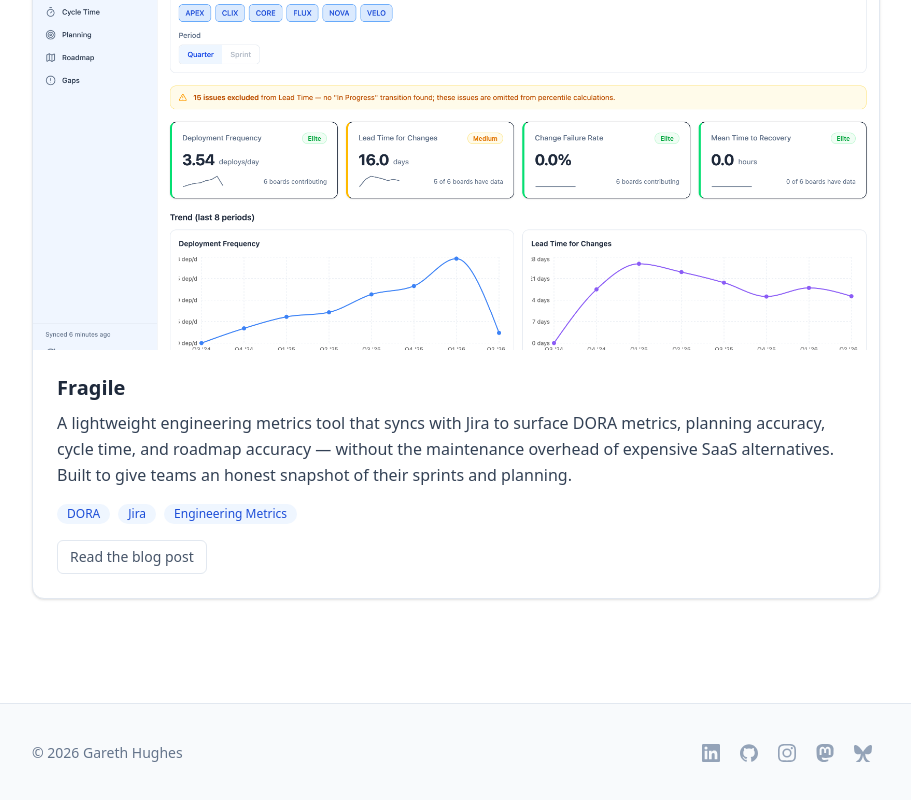
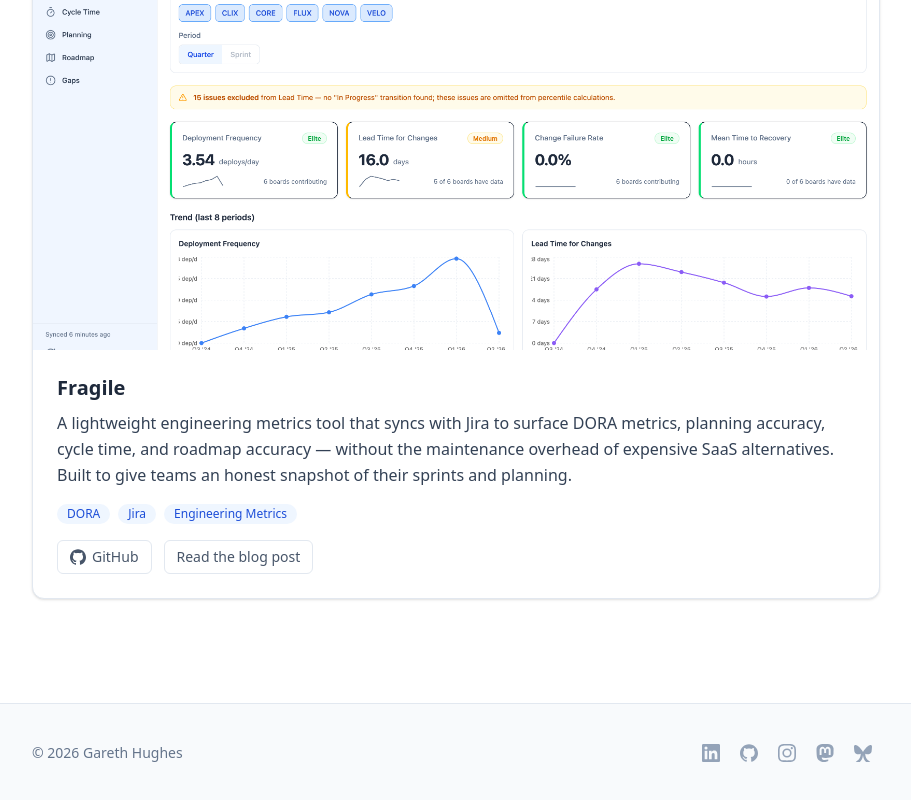
Before and after one commit to garethrhughes/garethhughes.dev, a Next.js app: page /projects in a window 1280 px wide. Shown: the part 967-1767 px from the top of the page, without its empty margins (184-1095 px from the left). Built offline with nearby package versions, Linux system fonts and the light colour scheme.

Commit message:
chore: github links

```diff
--- a/app/projects/page.tsx
+++ b/app/projects/page.tsx
@@ -18,6 +18,7 @@ const projects = [
       'A zero-knowledge, end-to-end encrypted notes app built for people who struggle to focus. Your passphrase never leaves your browser — the server stores only ciphertext. Features markdown editing, collections, tags, file attachments, and an MCP integration for Claude.',
     url: 'https://squirrelnotes.app',
     appUrl: 'https://my.squirrelnotes.app',
+    githubUrl: null as string | null,
     tags: ['Zero-Knowledge', 'E2EE', 'Notes', 'MCP'],
     blogSlug: 'introducing-squirrel-notes',
     image: '/images/screenshot2.png',
@@ -28,6 +29,7 @@ const projects = [
       'A lightweight engineering metrics tool that syncs with Jira to surface DORA metrics, planning accuracy, cycle time, and roadmap accuracy — without the maintenance overhead of expensive SaaS alternatives. Built to give teams an honest snapshot of their sprints and planning.',
     url: null,
     appUrl: null,
+    githubUrl: 'https://github.com/garethrhughes/fragile',
     tags: ['DORA', 'Jira', 'Engineering Metrics'],
     blogSlug: 'introducing-fragile',
     image: '/images/screencapture-localhost-3000-dora-2026-04-15-12_10_43.png',
@@ -98,6 +100,19 @@ export default function ProjectsPage() {
                     Try it free
                   </a>
                 )}
+                {project.githubUrl && (
+                  <a
+                    href={project.githubUrl}
+                    target="_blank"
+                    rel="noopener noreferrer"
+                    className="inline-flex items-center gap-1.5 rounded-md border border-border px-3 py-1.5 text-sm font-medium text-text-tertiary hover:bg-surface-hover hover:text-text-primary transition-colors"
+                  >
+                    <svg viewBox="0 0 24 24" width={16} height={16} fill="currentColor" aria-hidden="true">
+                      <path d="M12 .297c-6.63 0-12 5.373-12 12 0 5.303 3.438 9.8 8.205 11.385.6.113.82-.258.82-.577 0-.285-.01-1.04-.015-2.04-3.338.724-4.042-1.61-4.042-1.61C4.422 18.07 3.633 17.7 3.633 17.7c-1.087-.744.084-.729.084-.729 1.205.084 1.838 1.236 1.838 1.236 1.07 1.835 2.809 1.305 3.495.998.108-.776.417-1.305.76-1.605-2.665-.3-5.466-1.332-5.466-5.93 0-1.31.465-2.38 1.235-3.22-.135-.303-.54-1.523.105-3.176 0 0 1.005-.322 3.3 1.23.96-.267 1.98-.399 3-.405 1.02.006 2.04.138 3 .405 2.28-1.552 3.285-1.23 3.285-1.23.645 1.653.24 2.873.12 3.176.765.84 1.23 1.91 1.23 3.22 0 4.61-2.805 5.625-5.475 5.92.42.36.81 1.096.81 2.22 0 1.606-.015 2.896-.015 3.286 0 .315.21.69.825.57C20.565 22.092 24 17.592 24 12.297c0-6.627-5.373-12-12-12" />
+                    </svg>
+                    GitHub
+                  </a>
+                )}
                 <Link
                   href={`/posts/${project.blogSlug}/`}
                   className="inline-flex items-center gap-1.5 rounded-md border border-border px-3 py-1.5 text-sm font-medium text-text-tertiary hover:bg-surface-hover hover:text-text-primary transition-colors"
--- a/posts/introducing-fragile.md
+++ b/posts/introducing-fragile.md
@@ -58,3 +58,5 @@ The lack of source control and build pipeline integration is a limiting factor f
 ![Gaps](/images/screencapture-localhost-3000-gaps-2026-04-15-12_11_49.png)
 
 Fragile is still early, but it's already proving the point I cared about most: useful engineering reporting doesn't need to be bloated, expensive, or disconnected from how a team actually works.
+
+Fragile is open source — check it out on [GitHub](https://github.com/garethrhughes/fragile).
```
